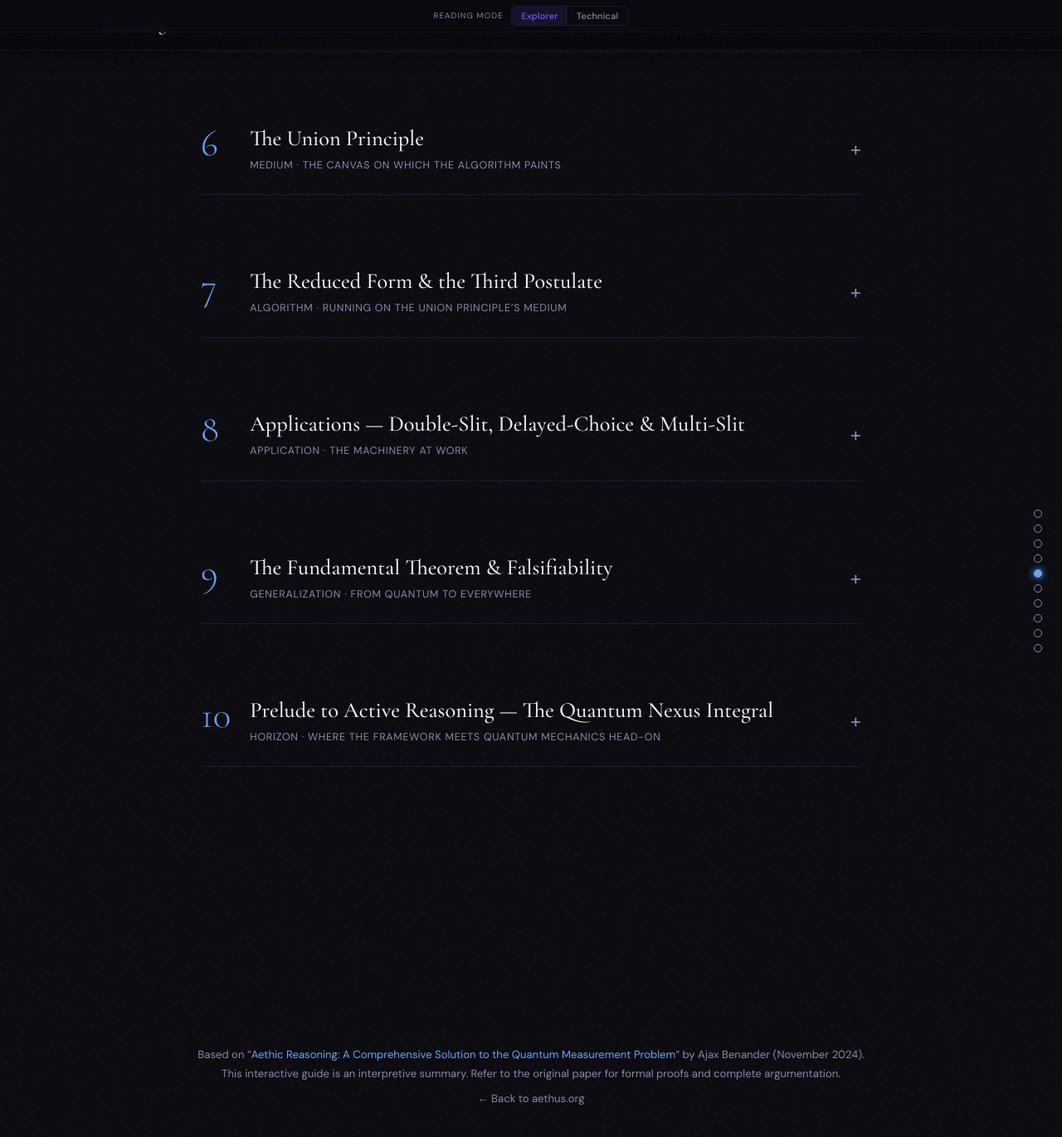
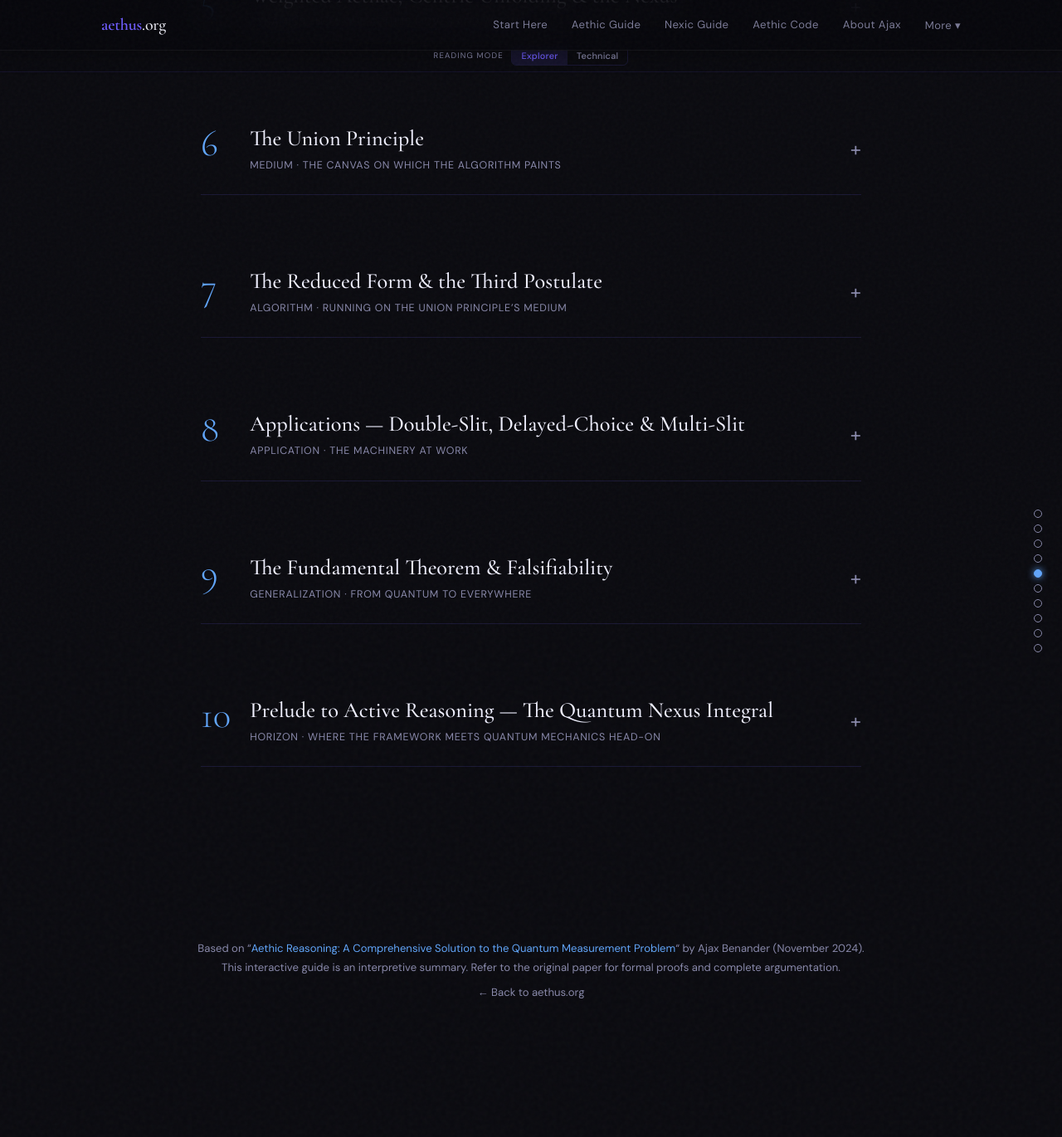
Before and after one commit to brunchwnewton/brunchwnewton.github.io, a Jekyll site: the page built from aethic-reasoning-guide.html, in a window 1280 px wide and 1400 px high, scrolled down 1297 px. Shown: the top 1370 px of the window at 83% size. Built offline with Jekyll 4.4.1, drawn with Linux system fonts in a browser that asks for light colours; after the commit the page ends 2569 px from its top, so only the background shows below that.

Commit message:
Update aethic-reasoning-guide.html

```diff
--- a/aethic-reasoning-guide.html
+++ b/aethic-reasoning-guide.html
@@ -531,7 +531,7 @@
 .mode-toggle-mini button:hover:not(.active) { color:var(--text-bright); }
 /* Sticky mode bar */
 .sticky-mode-bar {
-  position:fixed;top:0;left:0;right:0;z-index:10000;
+  position:fixed;top:3rem;left:0;right:0;z-index:199;
   display:flex;align-items:center;justify-content:center;gap:0.6rem;
   padding:0.45rem 1rem;
   background:rgba(10,10,15,0.92);backdrop-filter:blur(12px);
@@ -3014,26 +3014,6 @@
 
 </section>
 
-<section class="layer-container" style="padding-top:2rem;">
-  <div class="technical-only" style="background:var(--bg-layer);border:1px solid var(--border);border-radius:12px;padding:2rem;margin-bottom:2rem;">
-    <h3 style="font-family:'Cormorant Garamond',serif;font-size:1.4rem;font-weight:400;color:var(--text-bright);margin-bottom:0.5rem;">How This Compares</h3>
-    <p style="font-size:0.82rem;color:var(--text-dim);margin-bottom:1.2rem;">Existing interpretations produce the same predictions as standard QM. Aethic reasoning produces different predictions (Case C, density matrix structure). This places it in a different category: a physical theory, not an interpretation.</p>
-    <div style="overflow-x:auto;">
-    <table class="aethic-table" style="font-size:0.78rem;">
-      <thead><tr><th>Framework</th><th>Collapse Mechanism</th><th>Observer Role</th><th>Relativity</th><th>Multi-Observer</th><th>New Predictions?</th></tr></thead>
-      <tbody>
-        <tr><td style="color:var(--text-bright);">Copenhagen</td><td>Unexplained axiom</td><td>Special, undefined</td><td style="color:var(--accent-4);">Problematic</td><td>Ambiguous</td><td style="color:var(--accent-2);">No</td></tr>
-        <tr><td style="color:var(--text-bright);">Many-Worlds</td><td>None (branching)</td><td>Minimal</td><td style="color:var(--accent-4);">Problematic</td><td>Branch duplication</td><td style="color:var(--accent-2);">No</td></tr>
-        <tr><td style="color:var(--text-bright);">RQM</td><td>Relational</td><td>Central</td><td style="color:var(--accent-3);">Good</td><td>Requires axioms</td><td style="color:var(--accent-2);">No</td></tr>
-        <tr><td style="color:var(--text-bright);">QBism</td><td>Belief update</td><td>Central (subjective)</td><td style="color:var(--accent-3);">Good</td><td>Per-agent</td><td style="color:var(--accent-2);">No</td></tr>
-        <tr><td style="color:var(--text-bright);">GRW</td><td>Spontaneous (physical)</td><td>Minimal</td><td style="color:var(--accent-4);">Challenging</td><td>Per collapse event</td><td style="color:var(--accent-4);">Marginal</td></tr>
-        <tr style="background:rgba(110,92,255,0.06);"><td style="color:var(--accent-1);font-weight:500;">Aethic</td><td style="color:var(--accent-1);">Checkmate (logical)</td><td>Central (Aethus)</td><td style="color:var(--accent-3);">Excellent</td><td style="color:var(--accent-1);">Derived</td><td style="color:var(--accent-3);font-weight:500;">Yes — Case C</td></tr>
-      </tbody>
-    </table>
-    </div>
-  </div>
-</section>
-
 <footer style="text-align:center; padding:3rem 2rem 4rem; color:var(--text-dim); font-size:0.82rem;">
   Based on “<a href="https://philpapers.org/rec/BENARA-5" target="_blank" rel="noopener" style="color:var(--accent-6);text-decoration:none;">Aethic Reasoning: A Comprehensive Solution to the Quantum Measurement Problem</a>“ by Ajax Benander (November 2024).
   <br>This interactive guide is an interpretive summary. Refer to the original paper for formal proofs and complete argumentation.
```
